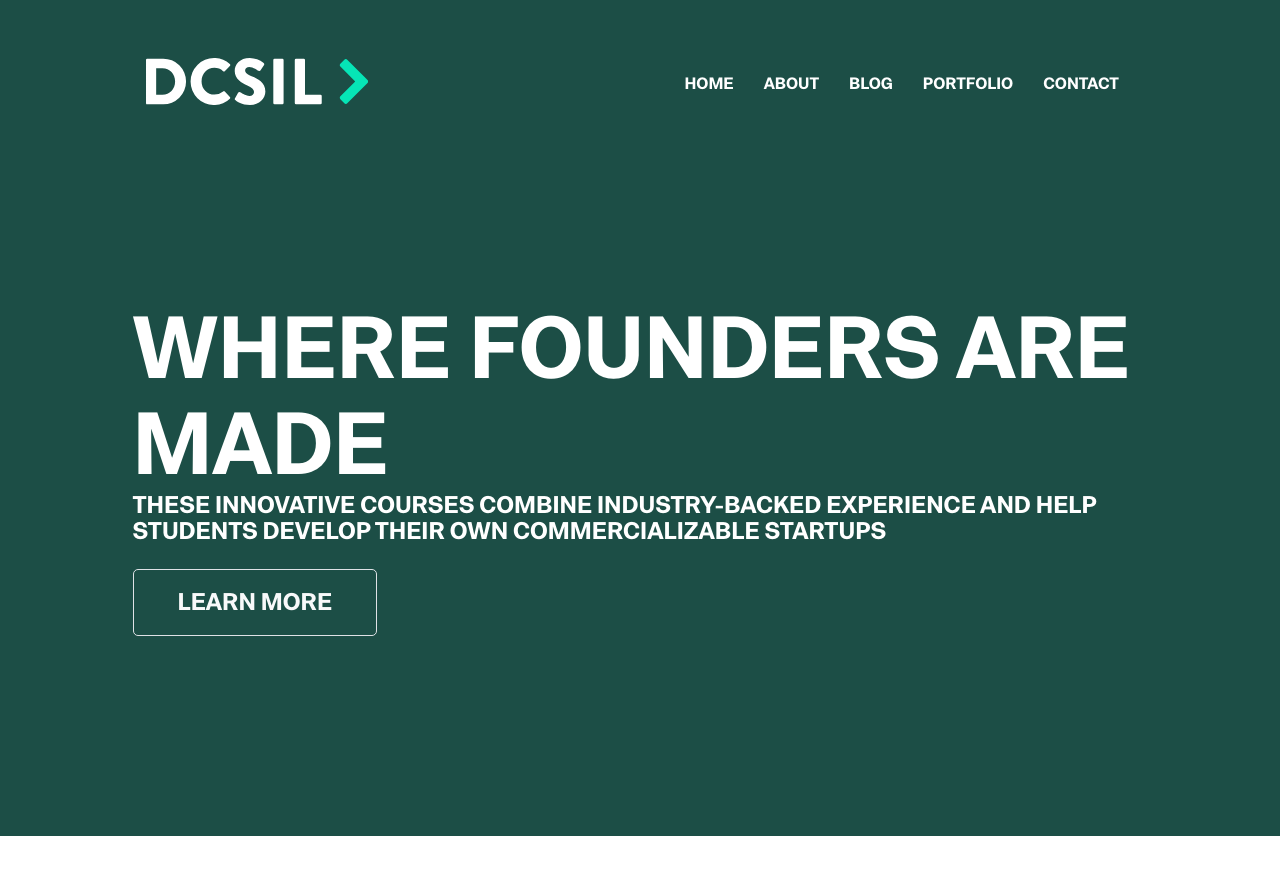
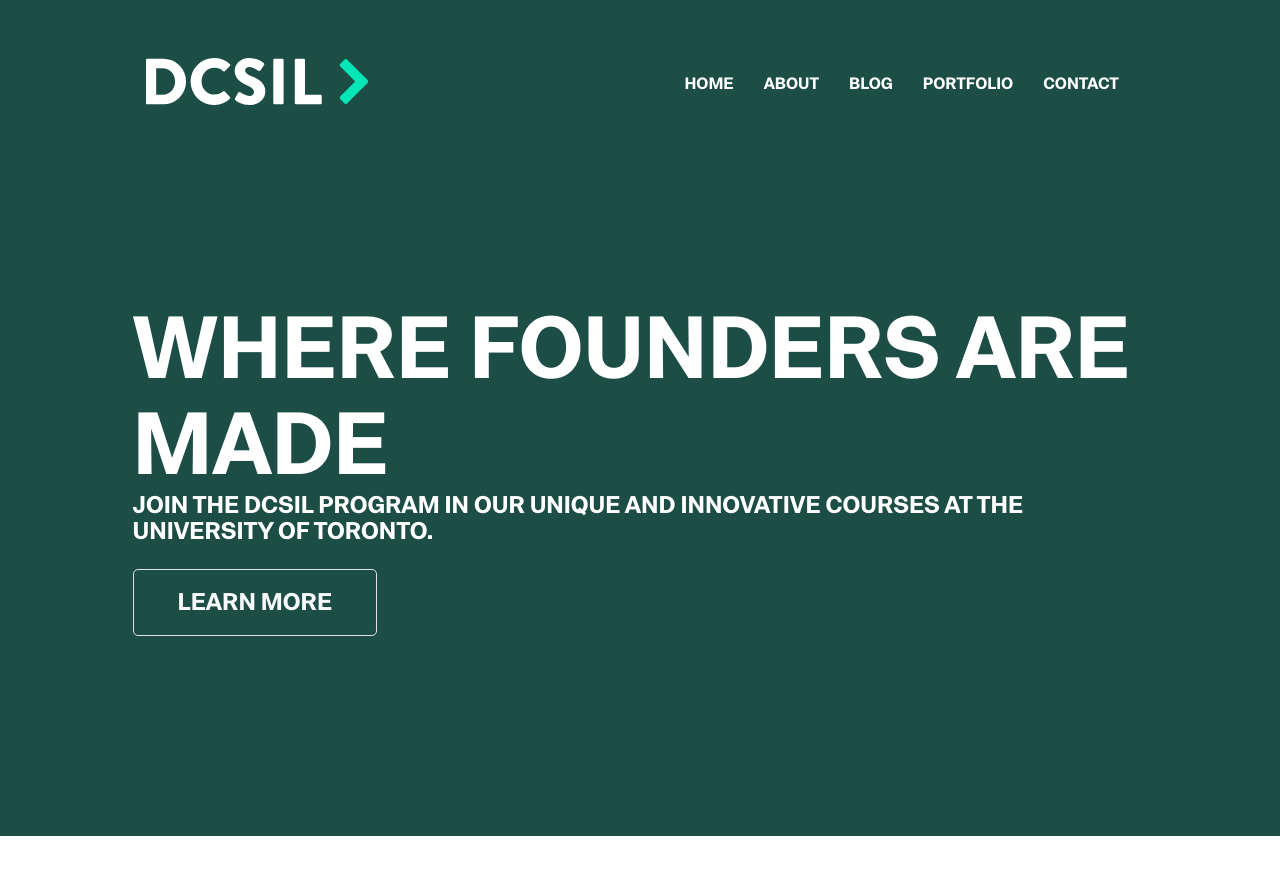
Before and after one commit to dcsil/website, a Jekyll site: the page built from index.html, in a window 1280 px wide and 900 px high. Shown: the top 875 px of the window. Built offline with Jekyll 4.4.1, drawn with Linux system fonts in a browser that asks for light colours.

Commit message:
Update settings.yml

```diff
--- a/_data/settings.yml
+++ b/_data/settings.yml
@@ -39,7 +39,7 @@
 
 hero:
   hero-title: WHERE <strong>FOUNDERS</strong> ARE MADE
-  hero-subtitle: These innovative courses combine industry-backed experience and help students develop their own commercializable startups
+  hero-subtitle: Join the DCSIL Program in our unique and innovative courses at the University of Toronto.
   hero-btn-text: Learn More
   hero-btn-link: student-courses
 
```
